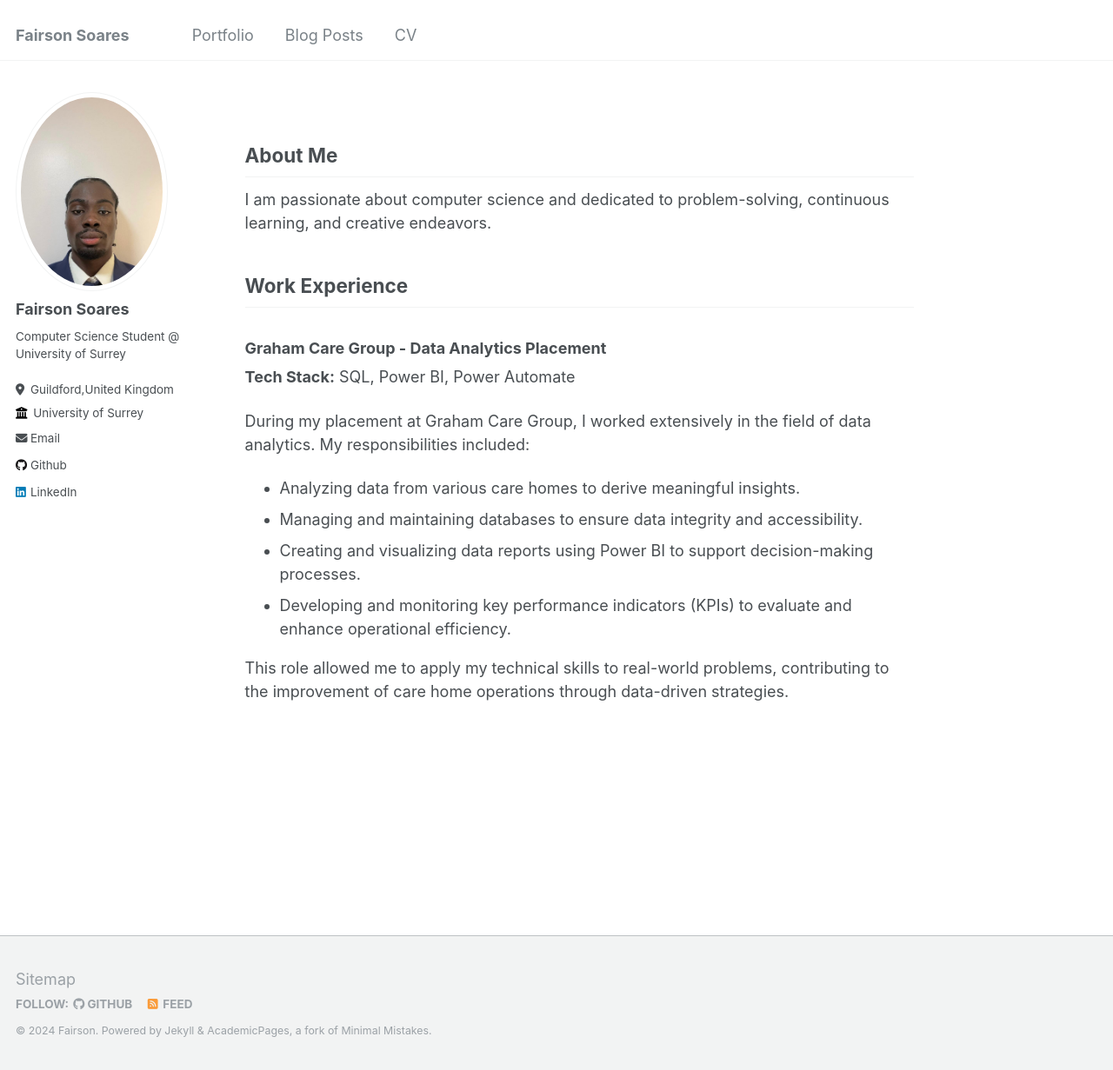
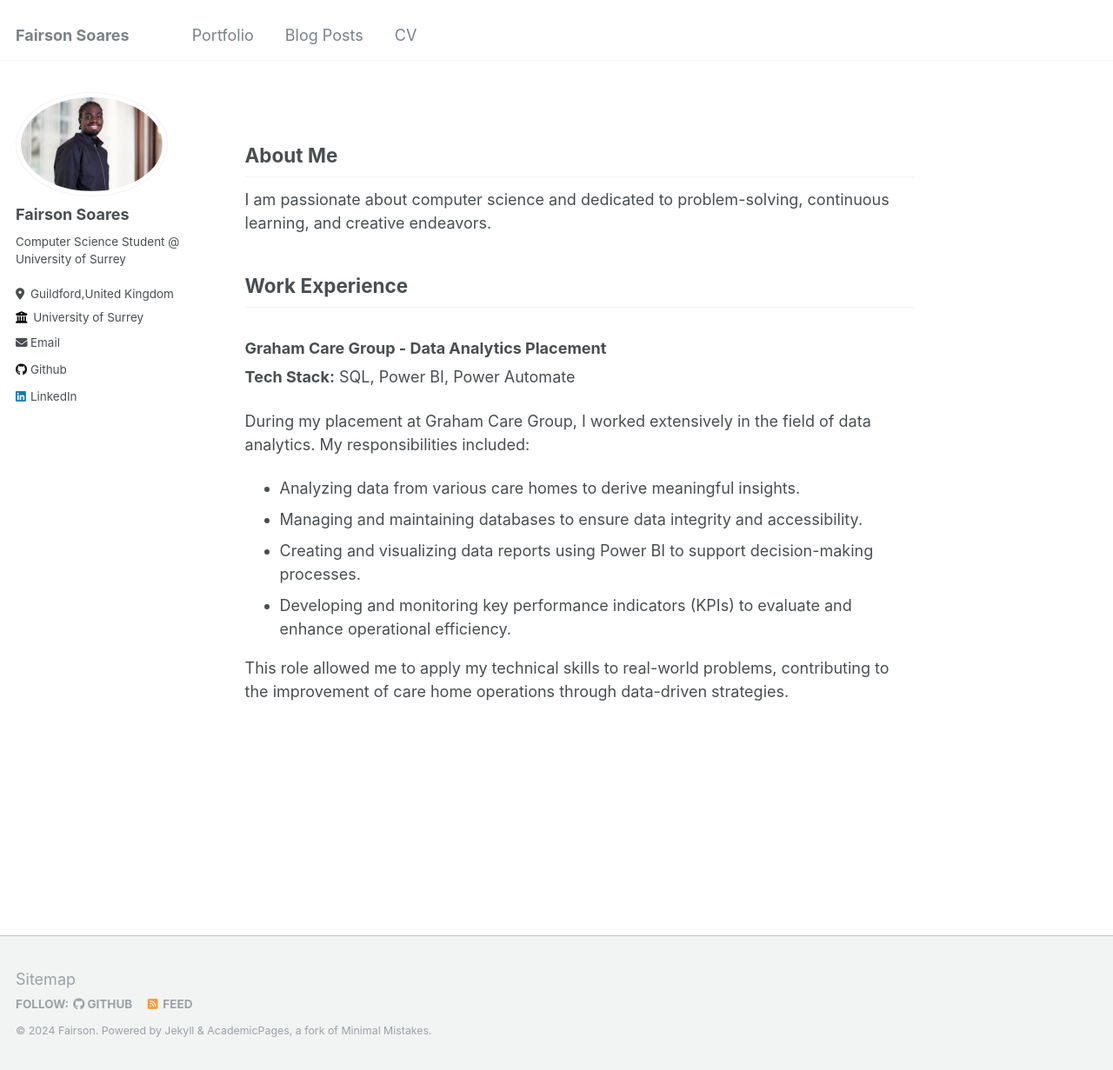
Before and after one commit to Beehive324/Fairson-Soares.github.io, a Jekyll site: the page built from _pages/about.md, in a window 1280 px wide and 1231 px high. Shown: the whole window at 87% size. Built offline with Jekyll 4.4.1, drawn with Linux system fonts in a browser that asks for light colours.

Commit message:
more changes

```diff
--- a/_config.yml
+++ b/_config.yml
@@ -21,7 +21,7 @@ repository               : "academicpages/academicpages.github.io"
 #               Additional customization can be done by editing /_includes/author-profile.html
 author:
   # Biographic information
-  avatar           : "86a6a1ec-566e-4d4a-a565-930a378c82d8.jpg"
+  avatar           : "IMG_4714 2.jpg"
   name             : "Fairson Soares"
   pronouns         : # example: "she/her"
   bio              : "Computer Science Student @ University of Surrey"
```
Also changed, not shown: images/IMG_4714 2.jpg (added).
